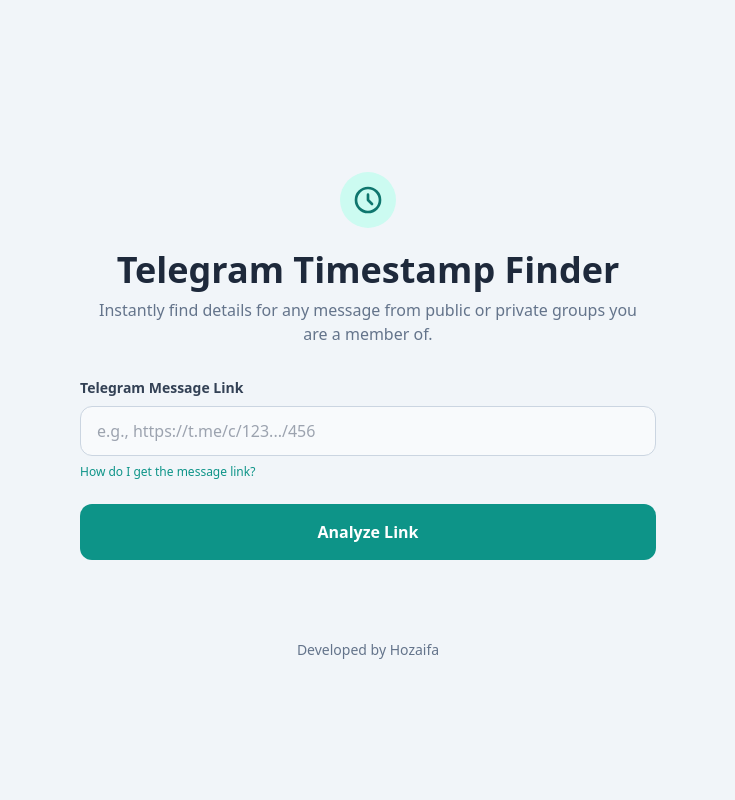
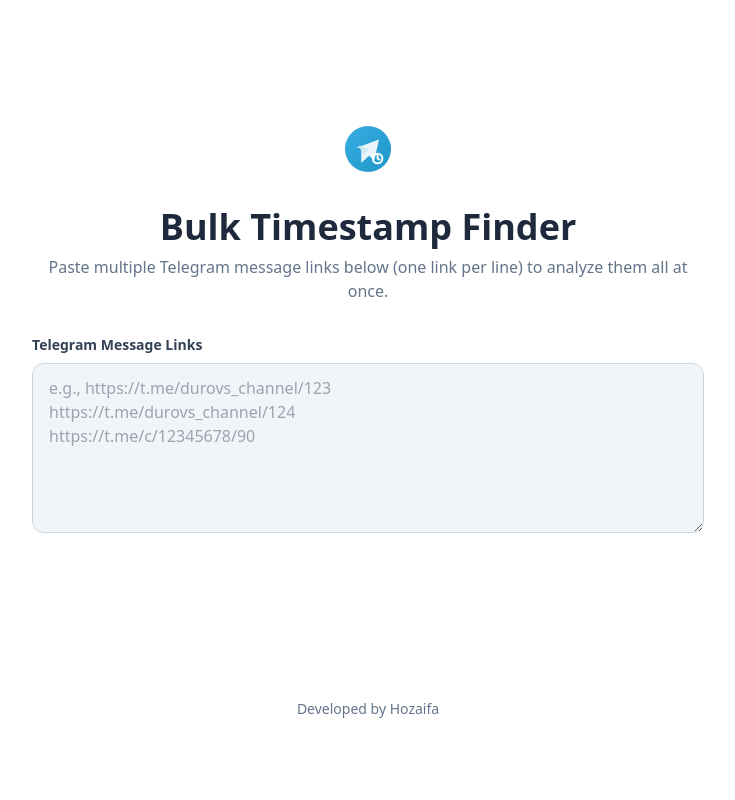
Before and after one commit to hozaifa4/telegram_time_stamp, a Flask app: page / in a window 1280 px wide. Shown: the whole page, without its empty margins (272-1007 px from the left). Run offline with Flask 3, Linux system fonts and the light colour scheme; some libraries are stand-ins or nearby versions.

Commit message:
Added support for private group links multiple urls

```diff
--- a/app.py
+++ b/app.py
@@ -2,7 +2,7 @@
 
 import asyncio
 from flask import Flask, render_template, request
-from telegram_analyzer import get_details_from_link
+from telegram_analyzer import analyze_links_in_bulk
 
 app = Flask(__name__)
 
@@ -11,17 +11,18 @@ def index():
     """ Renders the main input page. """
     return render_template('index.html')
 
-@app.route('/get_details', methods=['POST'])
-async def process_form():
-    """ Handles the form submission to get message details from a link. """
-    link = request.form.get('telegram_link')
+@app.route('/analyze', methods=['POST'])
+async def process_links():
+    """ Handles the form submission for multiple links. """
+    links_text = request.form.get('telegram_links', '')
+    links = [link.strip() for link in links_text.split('\n') if link.strip()]
 
-    result = await get_details_from_link(link)
+    if not links:
+        return render_template('error.html', error_message="Please provide at least one link.")
 
-    if isinstance(result, dict):
-        return render_template('result.html', details=result)
-    else:
-        return render_template('error.html', error_message=result)
+    successful, failed = await analyze_links_in_bulk(links)
+
+    return render_template('result.html', successful_results=successful, failed_results=failed)
 
 if __name__ == '__main__':
     # Make sure to install Flask with async support: pip install "Flask[async]"
--- a/templates/index.html
+++ b/templates/index.html
@@ -4,74 +4,49 @@
 <head>
     <meta charset="UTF-8">
     <meta name="viewport" content="width=device-width, initial-scale=1.0">
-    <title>Telegram Timestamp Finder</title>
+    <title>Bulk Telegram Analyzer</title>
     <script src="https://cdn.tailwindcss.com"></script>
     <link rel="preconnect" href="https://fonts.googleapis.com">
     <link rel="preconnect" href="https://fonts.gstatic.com" crossorigin>
     <link href="https://fonts.googleapis.com/css2?family=Inter:wght@400;500;600;700&display=swap" rel="stylesheet">
     <link rel="stylesheet" href="{{ url_for('static', filename='style.css') }}">
 </head>
-<body class="bg-slate-100 flex flex-col items-center justify-center min-h-screen p-4">
+<body class="flex items-center justify-center min-h-screen p-4">
 
-    <main id="app-container" class="w-full max-w-2xl">
+    <main id="app-container" class="w-full max-w-3xl">
         <section id="input-view" class="card p-8 md:p-12">
             <div class="text-center mb-8">
-                <div class="inline-block bg-teal-100 text-teal-700 p-3 rounded-full mb-4">
-                     <svg xmlns="http://www.w3.org/2000/svg" class="h-8 w-8" fill="none" viewBox="0 0 24 24" stroke="currentColor" stroke-width="2">
-                        <path stroke-linecap="round" stroke-linejoin="round" d="M12 8v4l3 3m6-3a9 9 0 11-18 0 9 9 0 0118 0z" />
+                 <div class="inline-block bg-white p-3 rounded-full mb-4">
+                    <svg class="h-12 w-12" viewBox="0 0 100 100" xmlns="http://www.w3.org/2000/svg">
+                        <defs>
+                            <linearGradient id="telegram-gradient" x1="0%" y1="0%" x2="100%" y2="100%">
+                                <stop offset="0%" style="stop-color:#37AEE2"/>
+                                <stop offset="100%" style="stop-color:#1E96C8"/>
+                            </linearGradient>
+                        </defs>
+                        <circle cx="50" cy="50" r="48" fill="url(#telegram-gradient)"/>
+                        <path d="M25 48l48-18-10 44-11-10-16 15V48z" fill="#fff" opacity="0.9"/>
+                        <path d="M41 63l12-12-23-9z" fill="#D2EAF4"/>
+                        <g transform="translate(58 58)" stroke="white" stroke-width="4" stroke-linecap="round" stroke-linejoin="round" fill="none">
+                            <circle cx="12" cy="12" r="10" />
+                            <path d="M12 6 v6 l4 2" />
+                        </g>
                     </svg>
                 </div>
-                <h1 class="text-3xl md:text-4xl font-bold text-slate-800">Telegram Timestamp Finder</h1>
-                <p class="text-slate-500 mt-2 px-4">Instantly find details for any message from public or private groups you are a member of.</p>
+                <h1 class="text-3xl md:text-4xl font-bold text-slate-800">Bulk Timestamp Finder</h1>
+                <p class="text-slate-500 mt-2 px-4">Paste multiple Telegram message links below (one link per line) to analyze them all at once.</p>
             </div>
-            <form action="/get_details" method="post" class="space-y-6">
+            <form action="/analyze" method="post" class="space-y-6">
                 <div>
-                    <label for="telegram_link" class="block text-sm font-semibold text-slate-700 mb-2 text-left">Telegram Message Link</label>
-                    <input type="text" id="telegram_link" name="telegram_link" class="w-full px-4 py-3 bg-slate-50 border border-slate-300 rounded-xl focus:outline-none focus:ring-2 focus:ring-teal-500 transition duration-300" placeholder="e.g., https://t.me/c/123.../456" required>
-                    <button type="button" id="how-to-link-btn" class="text-xs text-teal-600 hover:underline mt-2 text-left block">How do I get the message link?</button>
+                    <label for="telegram_links" class="block text-sm font-semibold text-slate-700 mb-2 text-left">Telegram Message Links</label>
+                    <textarea id="telegram_links" name="telegram_links" rows="6" class="w-full px-4 py-3 bg-slate-100 border border-slate-300 rounded-xl focus:outline-none focus:ring-2 focus:ring-[#24A1DE] transition duration-300" placeholder="e.g., https://t.me/durovs_channel/123&#10;https://t.me/durovs_channel/124&#10;https://t.me/c/12345678/90" required></textarea>
                 </div>
-                <button type="submit" class="w-full bg-teal-600 text-white font-bold py-4 rounded-xl hover:bg-teal-700 transition-all transform hover:scale-105 focus:outline-none focus:ring-2 focus:ring-offset-2 focus:ring-teal-500">Analyze Link</button>
+                <button type="submit" class="w-full telegram-btn text-white font-bold py-4 rounded-xl transition-all transform hover:scale-105 focus:outline-none focus:ring-2 focus:ring-offset-2 focus:ring-[#24A1DE]">Analyze Links</button>
             </form>
         </section>
+        <footer class="text-center p-4 mt-4">
+            <p class="text-sm text-slate-500">Developed by Hozaifa</p>
+        </footer>
     </main>
-
-    <footer class="text-center p-4 mt-4">
-        <p class="text-sm text-slate-500">Developed by Hozaifa</p>
-    </footer>
-
-    <!-- "How to get link?" Modal -->
-    <div id="how-to-modal" class="hidden fixed inset-0 bg-black bg-opacity-50 flex items-center justify-center p-4 modal-overlay z-50">
-        <div class="bg-white rounded-lg shadow-xl p-8 max-w-md w-full modal-box">
-            <h3 class="text-xl font-bold mb-4 text-slate-800">How to Copy a Message Link</h3>
-            <div class="text-left space-y-4 text-slate-600">
-                <div>
-                    <h4 class="font-semibold">💻 On Desktop:</h4>
-                    <p>Right-click on the desired message and select "Copy Message Link" from the context menu.</p>
-                </div>
-                <div>
-                    <h4 class="font-semibold">📱 On Mobile:</h4>
-                    <p>Tap and hold the message, tap the forward icon, and then choose "Copy Link" from the sharing options.</p>
-                </div>
-            </div>
-            <button id="close-modal-btn" class="w-full mt-6 bg-teal-600 text-white font-bold py-2 rounded-lg hover:bg-teal-700">Got it</button>
-        </div>
-    </div>
-
-    <script>
-        document.addEventListener('DOMContentLoaded', () => {
-            const howToModal = document.getElementById('how-to-modal');
-            const showModalBtn = document.getElementById('how-to-link-btn');
-            const closeModalBtn = document.getElementById('close-modal-btn');
-
-            showModalBtn.addEventListener('click', () => howToModal.classList.remove('hidden'));
-            closeModalBtn.addEventListener('click', () => howToModal.classList.add('hidden'));
-
-            howToModal.addEventListener('click', (e) => {
-                if (e.target.id === 'how-to-modal') {
-                    howToModal.classList.add('hidden');
-                }
-            });
-        });
-    </script>
 </body>
 </html>
```
Also changed, not shown: telegram_analyzer.py (+43 -47 lines), templates/error.html (+5 -5 lines), templates/result.html (+38 -52 lines), templates/style.css (+25 -14 lines), 2 other files.
